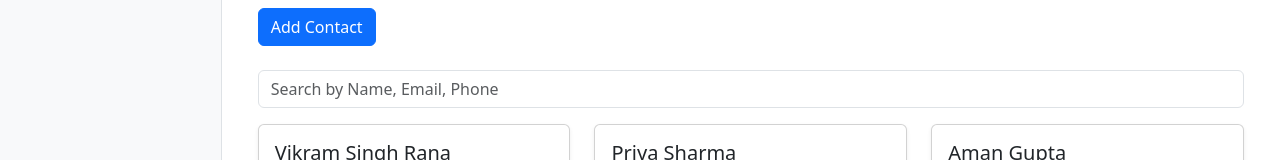
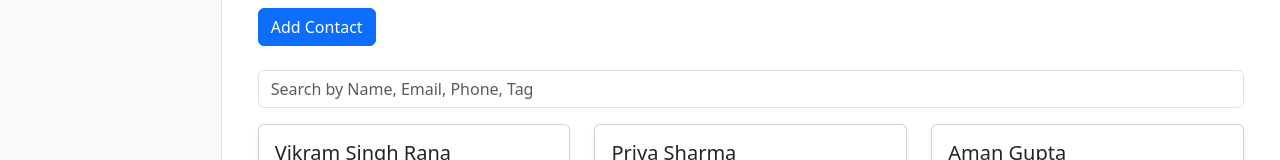
Before and after one commit to vikramintech/crm, a React (Create React App) app: page /contacts in a window 1280 px wide. Shown: the part 502-662 px from the top of the page. Built offline with nearby package versions, Linux system fonts and the light colour scheme.

Commit message:
search by tag name functionality enabled

```diff
--- a/src/pages/Contacts.jsx
+++ b/src/pages/Contacts.jsx
@@ -53,7 +53,8 @@ const Contacts=()=>{
             return(
             contact.name.toLowerCase().includes(term)||
             contact.email.toLowerCase().includes(term)||
-            contact.phone.toLowerCase().includes(term)
+            contact.phone.toLowerCase().includes(term)||
+            contact.tag.toLowerCase().includes(term)
 
             )})
     return(
@@ -61,7 +62,7 @@ const Contacts=()=>{
             <h2 className='mb-4'>Contacts</h2>
             <ContactForm onAdd={handleAddContact} onUpdate={handleUpdateContact} selectedContact={selectedContact} clearSelectedContact={()=>{setSelectedContact(null)}}/>
            <div className='mb-3'>
-            <input type="text" className='form-control' placeholder='Search by Name, Email, Phone' value={searchTerm} onChange={(e)=>setSearchTerm(e.target.value)}/>
+            <input type="text" className='form-control' placeholder='Search by Name, Email, Phone, Tag' value={searchTerm} onChange={(e)=>setSearchTerm(e.target.value)}/>
            </div>
             <div className='row'>
                 {filteredContacts.length>0?(
```
